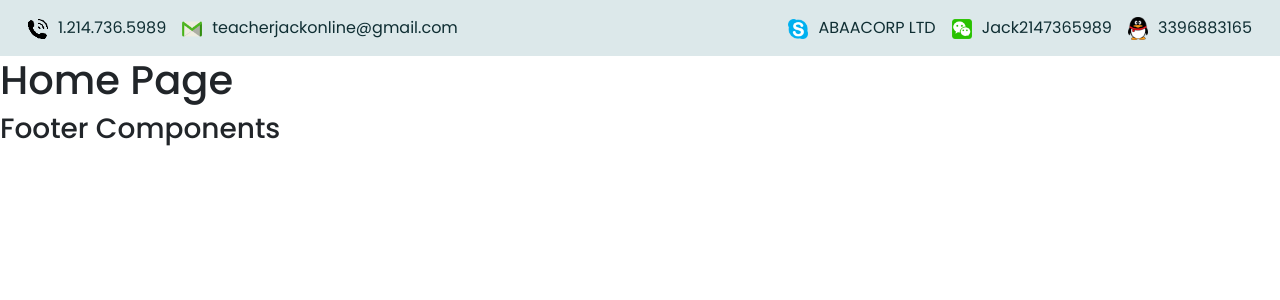
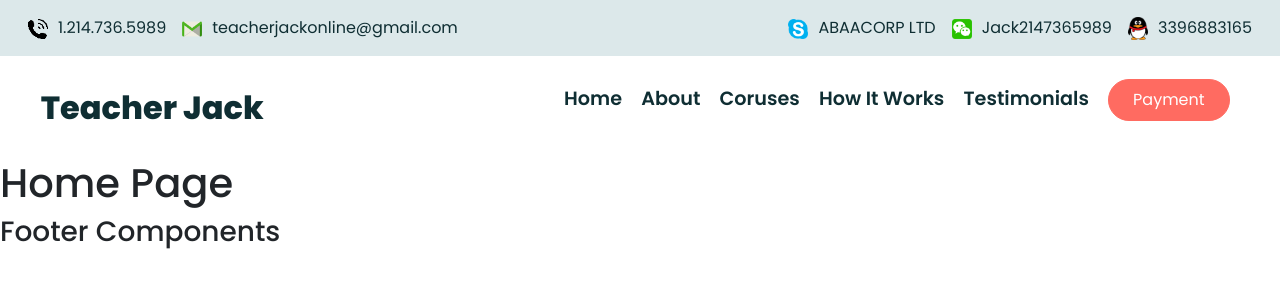
Before and after one commit to Foyezs-Work/teacher-jack-online, a React (Create React App) app: page / in a window 1280 px wide. Shown: the top 300 px of the page. Built offline with nearby package versions, Linux system fonts and the light colour scheme.

Commit message:
header menu add

```diff
--- a/public/index.html
+++ b/public/index.html
@@ -6,7 +6,29 @@
   <link rel="icon" href="%PUBLIC_URL%/favicon.ico" />
   <meta name="viewport" content="width=device-width, initial-scale=1" />
   <meta name="theme-color" content="#000000" />
-  <meta name="description" content="Web site created using create-react-app" />
+
+  <meta
+    content="Online English teacher, The best and experienced Online English teacher, Affordable and experienced Online English teacher, book classes online for English language courses, IELTS, Native English, Spoken English, English Writing,  The perfect trainer for PTE, PTE, SAT, Business Communication, College Preparation, Telemarketing."
+    name="keywords">
+  <meta
+    content="Teacher Jack is one of the best and experienced Online English teacher. He has taught students from  China, South Korea, Vietnam, Bangladesh, Mexico and the United States of America for more than 7 years and is easily reachable, friendly, helpful and open minded."
+    name="description">
+
+  <!-- Facebook Opengraph integration: https://developers.facebook.com/docs/sharing/opengraph -->
+  <meta property="og:title" content="Teacher Jack Online">
+  <meta property="og:url" content="http://www.teacherjack.online/">
+  <meta property="og:site_name" content="Teacher Jack Online">
+  <meta property="og:description"
+    content="Teacher Jack is one of the best and experienced Online English teacher. He has taught students from  China, South Korea, Vietnam, Bangladesh, Mexico and the United States of America for more than 7 years and is easily reachable, friendly, helpful and open minded.">
+
+  <!-- Twitter Cards integration: https://dev.twitter.com/cards/  -->
+  <meta name="twitter:card" content="summary">
+  <meta name="twitter:site" content="http://www.teacherjack.online">
+  <meta name="twitter:title" content="Teacher Jack Online">
+  <meta name="twitter:description"
+    content="Teacher Jack is one of the best and experienced Online English teacher. He has taught students from  China, South Korea, Vietnam, Bangladesh, Mexico and the United States of America for more than 7 years and is easily reachable, friendly, helpful and open minded.">
+  <meta name="twitter:image" content="img/logo.png">
+
   <link rel="apple-touch-icon" href="%PUBLIC_URL%/logo192.png" />
   <!--
       manifest.json provides metadata used when your web app is installed on a
@@ -18,8 +40,13 @@
   <link href="https://fonts.googleapis.com/css2?family=Poppins:wght@300;400;500;600;700;800;900&display=swap"
     rel="stylesheet">
 
-     <!--Font Awesome-->
-     <script src="https://kit.fontawesome.com/b36397baf4.js" crossorigin="anonymous"></script>
+  <!-- Google Fonts -->
+  <link href="https://fonts.googleapis.com/css?family=Open+Sans:300,300i,400,400i,700,700i|Raleway:300,400,500,700,800"
+    rel="stylesheet">
+
+
+  <!--Font Awesome-->
+  <script src="https://kit.fontawesome.com/b36397baf4.js" crossorigin="anonymous"></script>
   <!--
       Notice the use of %PUBLIC_URL% in the tags above.
       It will be replaced with the URL of the `public` folder during the build.
--- a/src/assets/css/style.css
+++ b/src/assets/css/style.css
@@ -24,32 +24,67 @@ body {
   scroll-behavior: smooth;
 }
 
-a{
+a {
   text-decoration: none;
   color: var(--color-dark);
   transition: 0.5s ease;
 }
-a:hover{
+a:hover {
   color: var(--color-dark);
   opacity: 0.9;
 }
+
+.default-btn-round {
+  background-color: var(--color-light-salmon);
+  border: 1px solid var(--color-light-salmon);
+  color: var(--color-white);
+  padding: 0.5rem 1.5rem;
+  border-radius: 25px;
+}
+.default-btn-round a {
+  color: var(--color-white);
+}
+/*====================================================
+             Normailize CSS
+=====================================================*/
+
 /*====================================================
                 Nav Section Start
 =====================================================*/
-#header-top{
+#header-top {
   background: var(--color-wave-crest);
   padding: 0.5rem;
 }
-#header-top img{
+#header-top img {
   width: 20px;
   margin-right: 10px;
 }
-#header-top a{
+#header-top a {
   margin: 0.5rem;
   display: inline-block;
 }
-#header-top span{
+#header-top span {
   display: inline-block;
+}
+
+#navigation{
+    padding: 0.8rem;
+}
+.header_logo {
+  /* font-family: pp-sans-big-regular, Helvetica Neue, Arial, sans-serif; */
+  font-size: 2rem;
+  font-weight: 800;
+  margin-left: 1rem;
+}
+.header_menu {
+  margin-right: 1rem;
+}
+.header_menu ul li {
+  list-style-type: none;
+  display: inline-block;
+  margin: 0.6rem;
+  font-size: 1.2rem;
+  font-weight: 600;
 }
 /*====================================================
                 Nav Section Close
--- a/src/components/master/header/Header.jsx
+++ b/src/components/master/header/Header.jsx
@@ -1,45 +1,47 @@
 import React from 'react';
-import phone from "./../../../assets/images/icon/phone.png";
-import email from "./../../../assets/images/icon/email.png";
-import skype from "./../../../assets/images/icon/skype.png";
-import weChat from "./../../../assets/images/icon/wechat.png";
-import QQ from "./../../../assets/images/icon/qq.png";
+import HeaderTop from './HeaderTop';
+import { Link } from "react-router-dom";
 
 const Header = () => {
     return (
         <React.Fragment>
-            {/* header top section start */}
-            <section id="header-top">
+            <HeaderTop />
+            <nav id='navigation'>
                 <div className="container-fluid">
                     <div className="d-flex justify-content-between align-items-center">
-                        <div className="header_top_content_left">
-                            <a href="/#">
-                                <img src={phone} alt="phone" />
-                                <span>1.214.736.5989</span>
-                            </a>
-                            <a href="/#">
-                                <img src={email} alt="email" />
-                                <span>teacherjackonline@gmail.com</span>
-                            </a>
+                        <div className="header_logo">
+                            <Link to="/index">
+                                Teacher Jack
+                            </Link>
                         </div>
-                        <div className="header_top_content_right">
-                            <a href="/#">
-                                <img src={skype} alt="skype" />
-                                <span> ABAACORP LTD </span>
-                            </a>
-                            <a href="/#">
-                                <img src={weChat} alt="weChat" />
-                                <span> Jack2147365989</span>
-                            </a>
-                            <a href="/#">
-                                <img src={QQ} alt="QQ" />
-                                <span>  3396883165 </span>
-                            </a>
+
+                        <div className="header_menu">
+                            <ul>
+                                <li>
+                                    <Link to="/home">Home</Link>
+                                </li>
+                                <li>
+                                    <Link to="/">About</Link>
+                                </li>
+                                <li>
+                                    <Link to="/">Coruses</Link>
+                                </li>
+                                <li>
+                                    <Link to="/">How It Works</Link>
+                                </li>
+                                <li>
+                                    <Link to="/">Testimonials</Link>
+                                </li>
+                                <li>
+                                    <button className="btn default-btn-round">
+                                        <Link to="/">Payment</Link>
+                                    </button>
+                                </li>
+                            </ul>
                         </div>
                     </div>
                 </div>
-            </section>
-            {/* header top section close */}
+            </nav>
         </React.Fragment>
     );
 };
--- /dev/null
+++ b/src/components/master/header/HeaderTop.jsx
@@ -0,0 +1,44 @@
+
+import React from 'react';
+import phone from "./../../../assets/images/icon/phone.png";
+import email from "./../../../assets/images/icon/email.png";
+import skype from "./../../../assets/images/icon/skype.png";
+import weChat from "./../../../assets/images/icon/wechat.png";
+import QQ from "./../../../assets/images/icon/qq.png";
+
+const HeaderTop = () => {
+    return (
+        <section id="header-top">
+            <div className="container-fluid">
+                <div className="d-flex justify-content-between align-items-center">
+                    <div className="header_top_content_left">
+                        <a href="/#">
+                            <img src={phone} alt="phone" />
+                            <span>1.214.736.5989</span>
+                        </a>
+                        <a href="/#">
+                            <img src={email} alt="email" />
+                            <span>teacherjackonline@gmail.com</span>
+                        </a>
+                    </div>
+                    <div className="header_top_content_right">
+                        <a href="/#">
+                            <img src={skype} alt="skype" />
+                            <span> ABAACORP LTD </span>
+                        </a>
+                        <a href="/#">
+                            <img src={weChat} alt="weChat" />
+                            <span> Jack2147365989</span>
+                        </a>
+                        <a href="/#">
+                            <img src={QQ} alt="QQ" />
+                            <span>  3396883165 </span>
+                        </a>
+                    </div>
+                </div>
+            </div>
+        </section>
+    );
+};
+
+export default HeaderTop;
```
Lines whose indentation alone changed are shown as unchanged.
